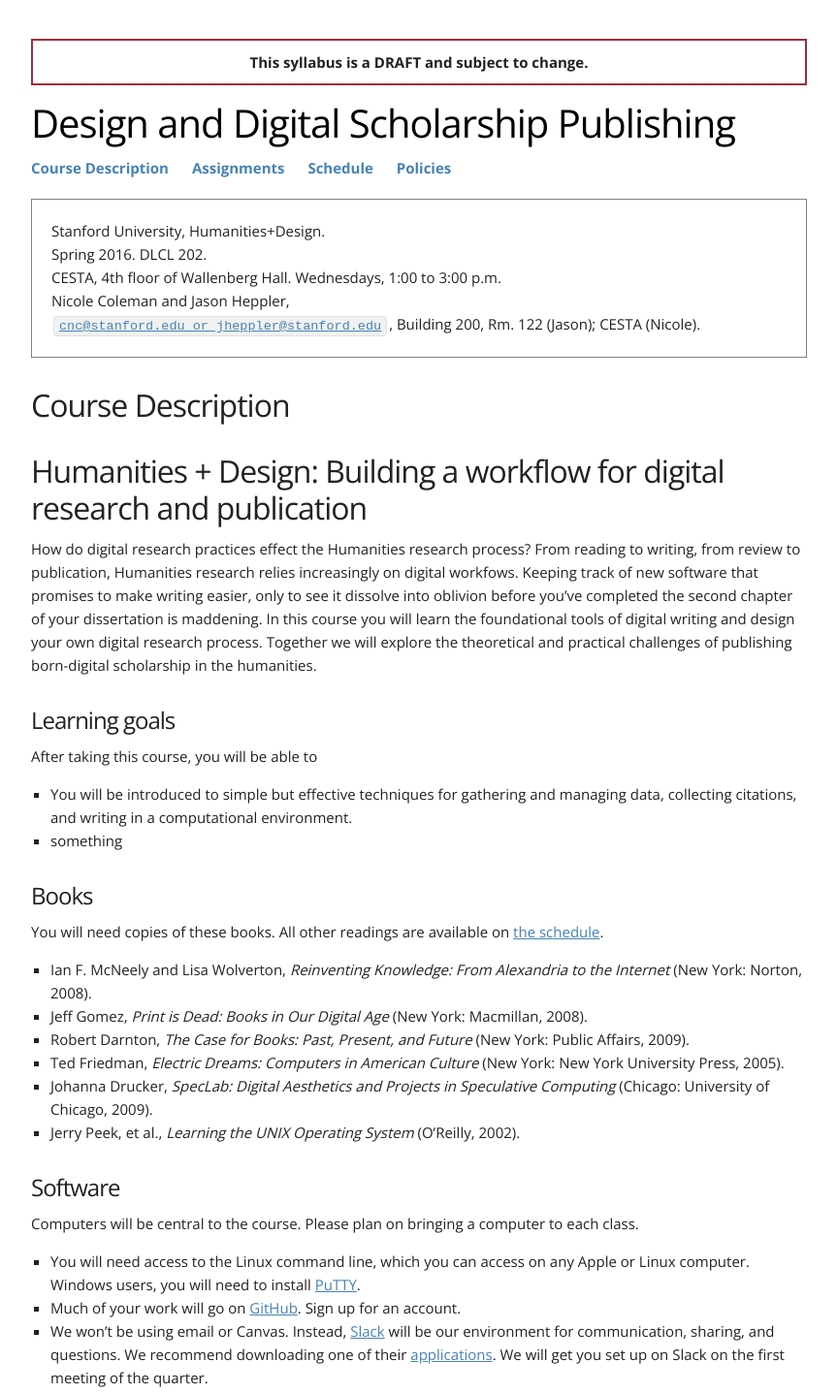
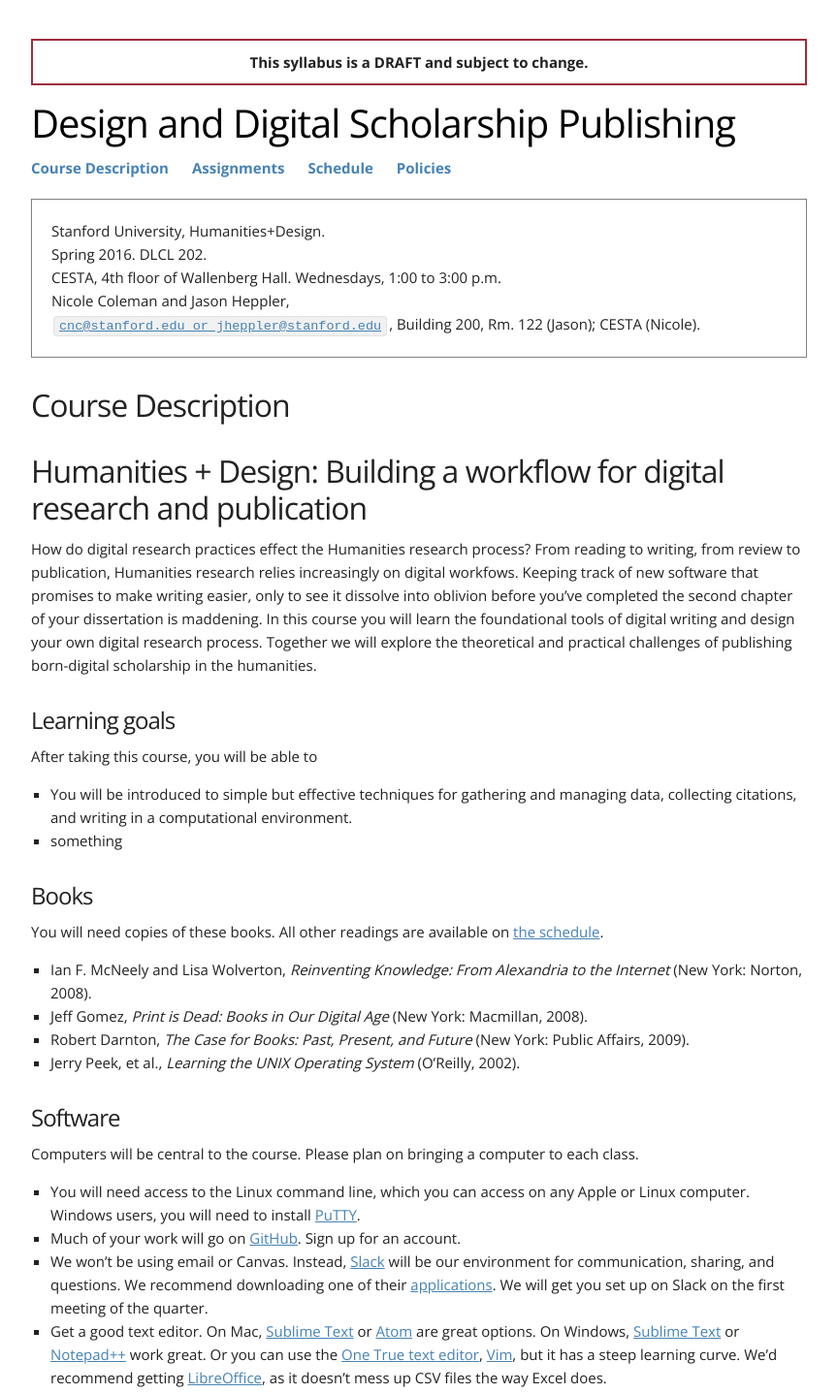
Before and after one commit to cestastanford/dh-publishing, a Jekyll site: the page built from source/index.md, in a window 1280 px wide. Shown: the top 1437 px of the page at 97% size, without its empty margins (208-1071 px from the left). Built offline with Jekyll 4.4.1, drawn with Linux system fonts in a browser that asks for light colours; grey boxes are pictures that could not be loaded.

Commit message:
Update index.md

```diff
--- a/source/index.md
+++ b/source/index.md
@@ -25,10 +25,6 @@ You will need copies of these books. All other readings are available on [the sc
 
 -   Robert Darnton, *The Case for Books: Past, Present, and Future* (New York: Public Affairs, 2009).
 
--   Ted Friedman, *Electric Dreams: Computers in American Culture* (New York: New York University Press, 2005).
-
--   Johanna Drucker, *SpecLab: Digital Aesthetics and Projects in Speculative Computing* (Chicago: University of Chicago, 2009).
-
 -   Jerry Peek, et al., *Learning the UNIX Operating System* (O'Reilly, 2002).
 
 ## Software
```
